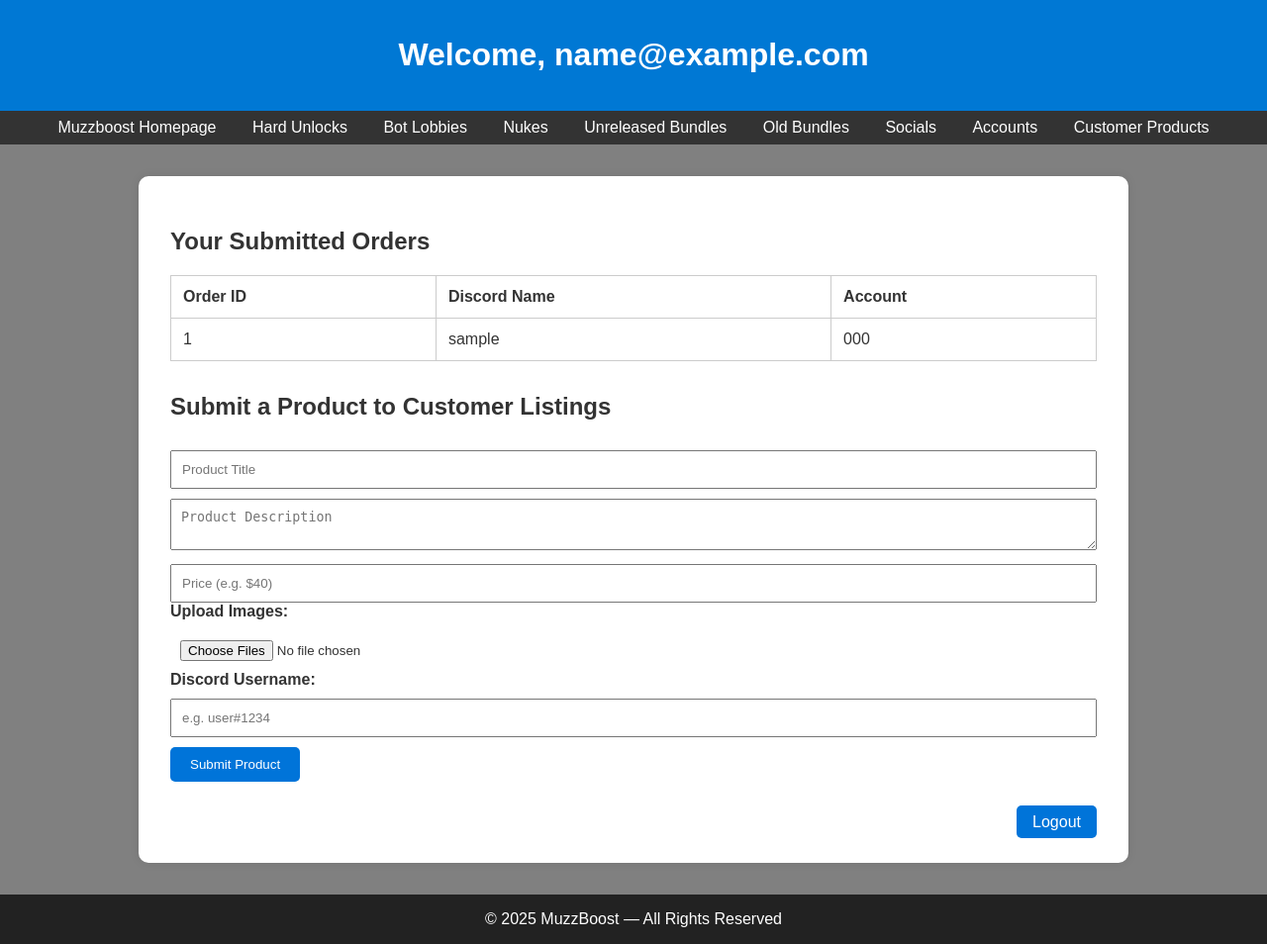
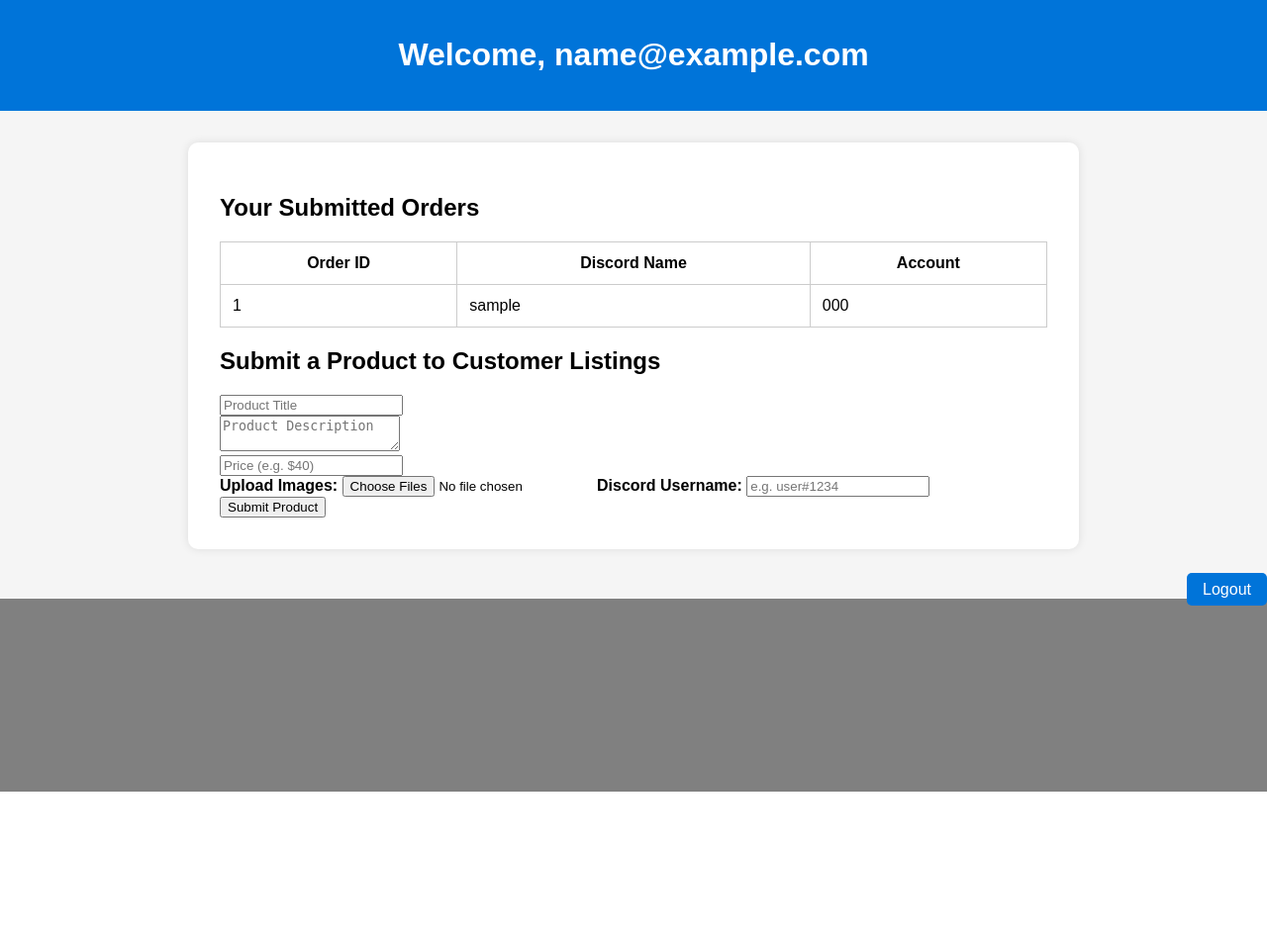
Before and after one commit to Littlemuzz5/Design-and-Technology-major-project, a Flask app: page /user in a window 1280 px wide. Shown: the whole page at 99% size. After the commit the page ends 800 px from the top, so only its background shows below. Run offline with Flask 3, Linux system fonts and the light colour scheme; a user stored in the database is signed in; tables that the repository leaves empty hold one stand-in row (values such as "Sample post").

Commit message:
Add files via upload

```diff
--- a/app.py
+++ b/app.py
@@ -87,6 +87,9 @@ class AccountListing(db.Model):
     # This is correct for multiple images
     images = db.relationship('ListingImage', backref='listing', lazy=True, cascade='all, delete-orphan')
 
+class Admin(db.Model):
+    id = db.Column(db.Integer, primary_key=True)
+    email = db.Column(db.String(120), unique=True, nullable=False)
 
 
 
@@ -177,20 +180,22 @@ def create_listing():
 @app.route("/admin")
 @login_required
 def admin_panel():
-    if current_user.email != "ethanplm091@gmail.com":
+    if not is_admin(current_user.email):
         abort(403)
     orders = AccountListing.query.filter_by(status="pending", approved=False).all()
     listings = AccountListing.query.filter_by(status="pending", approved=False).all()
     approved_listings = AccountListing.query.filter_by(status="approved", approved=True).all()
 
-    return render_template("admin.html", orders=orders, listings=listings, approved_listings=approved_listings)
+    admins = Admin.query.all()
+    return render_template("admin.html", orders=orders, listings=listings, approved_listings=approved_listings, admins=admins)
+
 
 
 
 @app.route("/approve-order/<int:order_id>", methods=["POST"])
 @login_required
 def approve_order(order_id):
-    if current_user.email != "ethanplm091@gmail.com":
+    if not is_admin(current_user.email):
         return "Access denied", 403
     order = Order.query.get_or_404(order_id)
     # You can add logic here like setting order.approved = True
@@ -201,7 +206,7 @@ def approve_order(order_id):
 @app.route("/reject-order/<int:order_id>", methods=["POST"])
 @login_required
 def reject_order(order_id):
-    if current_user.email != "ethanplm091@gmail.com":
+    if not is_admin(current_user.email):
         return "Access denied", 403
     order = Order.query.get_or_404(order_id)
     db.session.delete(order)
@@ -211,7 +216,7 @@ def reject_order(order_id):
 @app.route("/approve-listing/<int:item_id>", methods=["POST"])
 @login_required
 def approve_listing(item_id):
-    if current_user.email != "ethanplm091@gmail.com":
+    if not is_admin(current_user.email):
         abort(403)
 
     listing = AccountListing.query.get_or_404(item_id)
@@ -225,7 +230,7 @@ def approve_listing(item_id):
 @app.route("/reject-listing/<int:item_id>", methods=["POST"])
 @login_required
 def reject_listing(item_id):
-    if current_user.email != "ethanplm091@gmail.com":
+    if not is_admin(current_user.email):
         abort(403)
 
     listing = AccountListing.query.get_or_404(item_id)
@@ -239,7 +244,7 @@ def reject_listing(item_id):
 @app.route("/remove-listing/<int:item_id>", methods=["POST"])
 @login_required
 def remove_listing(item_id):
-    if current_user.email != "ethanplm091@gmail.com":
+    if not is_admin(current_user.email):
         abort(403)
 
     listing = AccountListing.query.get_or_404(item_id)
@@ -269,15 +274,16 @@ def confirm_email(token):
     try:
         email = s.loads(token, salt="email-confirm", max_age=3600)
     except:
-        return "Link expired or invalid"
+        return render_template("invalid_token.html")
 
     user = User.query.filter_by(email=email).first_or_404()
     if user.confirmed:
-        return "Already confirmed."
+        return render_template("already_confirmed.html")
 
     user.confirmed = True
     db.session.commit()
-    return "Email confirmed!"
+    return render_template("email_confirmed.html")
+
 
 
 
@@ -326,7 +332,7 @@ def resend_confirmation():
 @app.route("/admin/listings")
 @login_required
 def admin_listings():
-    if current_user.email != "ethanplm091@gmail.com":
+    if not is_admin(current_user.email):
         abort(403)
 
     listings = AccountListing.query.filter_by(status="pending").all()
@@ -691,6 +697,38 @@ def editor():
     return render_template("editor.html", pages=pages, content=file_content, selected=selected_page)
 
 
+
+def is_admin(email):
+    if email == "ethanplm091@gmail.com":
+        return True
+    return Admin.query.filter_by(email=email).first() is not None
+
+@app.route("/admin/manage", methods=["GET", "POST"])
+@login_required
+def manage_admins():
+    if not is_admin(current_user.email):
+        abort(403)
+
+    admins = Admin.query.all()
+    if request.method == "POST":
+        action = request.form.get("action")
+        email = request.form.get("email").strip().lower()
+
+        if action == "add":
+            if not Admin.query.filter_by(email=email).first():
+                db.session.add(Admin(email=email))
+                db.session.commit()
+        elif action == "remove" and email != "ethanplm091@gmail.com":
+            admin = Admin.query.filter_by(email=email).first()
+            if admin:
+                db.session.delete(admin)
+                db.session.commit()
+
+        return redirect("/admin")
+
+    return render_template("manage_admins.html", admins=admins)
+
+
 # -----------------------------
 # Run App
 # -----------------------------
--- a/templates/user.html
+++ b/templates/user.html
@@ -5,128 +5,28 @@
   <title>Your MuzzBoost Profile</title>
   <link rel="stylesheet" href="{{ url_for('static', filename='css/background.css') }}">
   <style>
-    body {
-      font-family: Arial, sans-serif;
-      background-color: grey;
-      margin: 0;
-      padding: 0;
-      color: #333;
-    }
-
-    header {
-      background: #0078D4;
-      color: white;
-      padding: 1rem;
-      text-align: center;
-    }
-
-    nav {
-      background: #333;
-      color: white;
-      padding: 0.5rem 1rem;
-      text-align: center;
-    }
-
-    nav a {
-      color: white;
-      margin: 0 1rem;
-      text-decoration: none;
-    }
-
-    nav a:hover {
-      text-decoration: underline;
-    }
-
-    .container {
-      padding: 2rem;
-      background-color: white;
-      max-width: 1000px;
-      margin: 2rem auto;
-      border-radius: 10px;
-      box-shadow: 0 0 10px rgba(0,0,0,0.1);
-    }
-
-    table {
-      width: 100%;
-      border-collapse: collapse;
-      margin: 1rem 0;
-    }
-
-    th, td {
-      border: 1px solid #ccc;
-      padding: 0.75rem;
-      text-align: left;
-    }
-
-    textarea, input[type="text"], input[type="file"] {
-      width: 100%;
-      padding: 10px;
-      margin-top: 10px;
-    }
-
-    .form-section {
-      margin-top: 2rem;
-    }
-
-    button {
-      padding: 10px 20px;
-      background: #0074D9;
-      color: white;
-      border: none;
-      border-radius: 5px;
-      cursor: pointer;
-      margin-top: 10px;
-    }
-
-    button:hover {
-      background: #005fa3;
-    }
-
-    footer {
-      text-align: center;
-      padding: 1rem;
-      background: #222;
-      color: white;
-      margin-top: 2rem;
-    }
-
-    .logout {
-      margin-top: 2rem;
-      text-align: right;
-    }
-
-    .logout a {
-      background: #0074D9;
-      color: white;
-      padding: 0.5rem 1rem;
-      text-decoration: none;
-      border-radius: 5px;
-    }
-
-    .logout a:hover {
-      background: #005fa3;
-    }
+    body { font-family: Arial, sans-serif; background: #f5f5f5; margin: 0; padding: 0; }
+    header { background: #0074D9; color: white; padding: 1rem; text-align: center; }
+    .profile-container { max-width: 900px; margin: 2rem auto; background: white; padding: 2rem; border-radius: 10px; box-shadow: 0 0 10px rgba(0,0,0,0.1); }
+    table { width: 100%; border-collapse: collapse; margin-top: 1rem; }
+    th, td { border: 1px solid #ccc; padding: 0.75rem; }
+    .logout, .submit-form { margin-top: 2rem; text-align: right; }
+    .logout a { background: #0074D9; color: white; padding: 0.5rem 1rem; text-decoration: none; border-radius: 5px; }
+    .logout a:hover { background: #005fa3; }
+    .submit-form form { display: flex; flex-direction: column; gap: 1rem; margin-top: 2rem; }
+    .submit-form input { padding: 0.5rem; font-size: 1rem; }
+    .submit-form button { padding: 0.5rem 1rem; background: #0074D9; color: white; border: none; border-radius: 5px; cursor: pointer; }
   </style>
 </head>
 <body>
+
+
 
   <header>
     <h1>Welcome, {{ user.email }}</h1>
   </header>
 
-  <nav>
-    <a href="/">Muzzboost Homepage</a>
-    <a href="/hard-unlock">Hard Unlocks</a>
-    <a href="/bot-lobbies">Bot Lobbies</a>
-    <a href="/nukes">Nukes</a>
-    <a href="/unreleased-bundles">Unreleased Bundles</a>
-    <a href="/old-bundles">Old Bundles</a>
-    <a href="/socials">Socials</a>
-    <a href="/accounts">Accounts</a>
-    <a href="/customer-products">Customer Products</a>
-  </nav>
-
-  <div class="container">
+  <div class="profile-container">
 
     <h2>Your Submitted Orders</h2>
     {% if orders %}
@@ -144,32 +44,33 @@
       <p>You have not submitted any orders yet.</p>
     {% endif %}
 
-    <div class="form-section">
+
       <h2>Submit a Product to Customer Listings</h2>
 <form action="/submit-listing" method="POST" enctype="multipart/form-data">
-        <input type="text" name="title" placeholder="Product Title" required>
-        <textarea name="description" placeholder="Product Description" required></textarea>
-        <input type="text" name="price" placeholder="Price (e.g. $40)" required>
+  <input type="text" name="title" placeholder="Product Title" required><br>
+  <textarea name="description" placeholder="Product Description" required></textarea><br>
+  <input type="text" name="price" placeholder="Price (e.g. $40)" required><br>
 
   <label for="images"><strong>Upload Images:</strong></label>
   <input type="file" name="images" id="images" multiple required>
 
   <label for="discord_username"><strong>Discord Username:</strong></label>
-        <input type="text" id="discord_username" name="discord_username" required placeholder="e.g. user#1234">
+  <input type="text" id="discord_username" name="discord_username" required placeholder="e.g. user#1234"><br>
 
   <button type="submit">Submit Product</button>
 </form>
+
+
+
+
     </div>
+
+
 
     <div class="logout">
       <a href="/logout">Logout</a>
     </div>
-
   </div>
-
-  <footer>
-    &copy; {{ year or 2025 }} MuzzBoost — All Rights Reserved
-  </footer>
 
 </body>
 </html>
```
Also changed, not shown: templates/admin.html (+19 -0 lines). Lines whose indentation alone changed are shown as unchanged.
